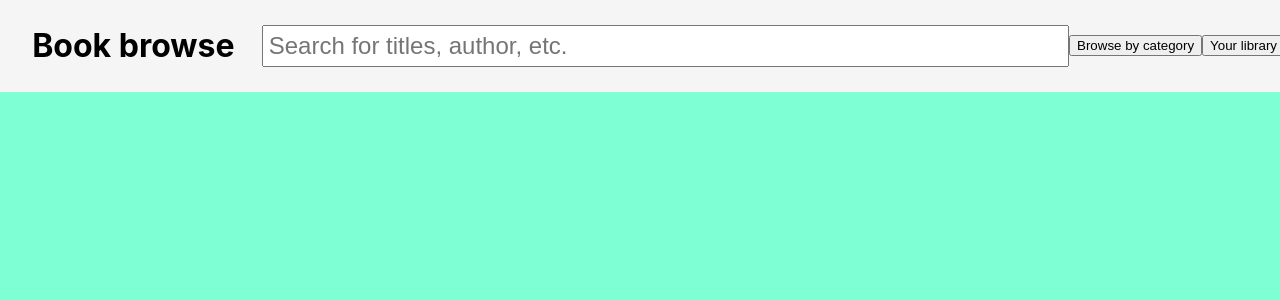
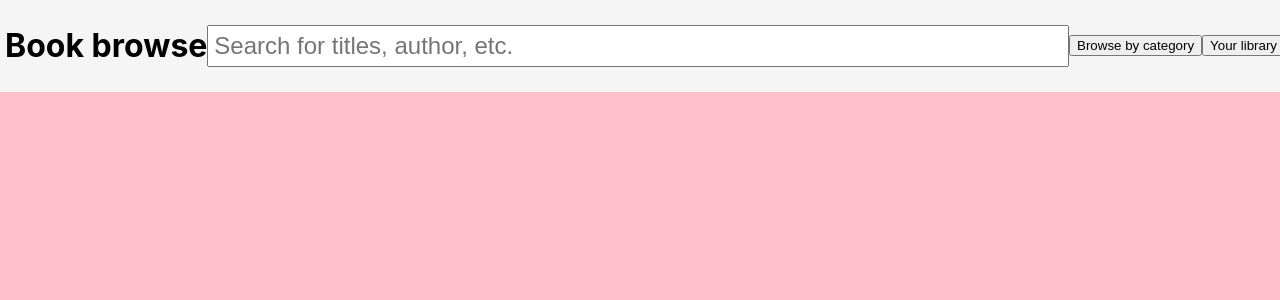
Before and after one commit to NangJohnBui3010/Book-Library-Webapp, a React (Create React App) app in the folder client/: page / in a window 1280 px wide. Shown: the top 300 px of the page. Built offline with nearby package versions, Linux system fonts and the light colour scheme.

Commit message:
Major layout update

```diff
--- a/client/src/App.css
+++ b/client/src/App.css
@@ -1,17 +1,16 @@
-.App {
-  height: 100vh;
-  padding: 0px 100px;
-  display: flex;
-  align-items: center;
-  justify-content: center;
-  text-align: center;
-  background-color: aquamarine;
+html, body {
+  margin: 0;
+  padding: 0;
+  height: 100%;
 }
 
+.App {
+  background-color: white;
+}
 .books{
   display: flex;
   flex-wrap: row-wrap;
-}
+}x
 
 .book{
   flex: 1;
@@ -46,35 +45,47 @@ input{
   background-color: blanchedalmond;
 }
 
+.book-store-page{
+  display: flex;
+  flex-flow: column;
+  background-color: pink;
+  height: 100vh;
+}
 .navigation-bar {
   display: flex;
+  flex-direction: row;
   justify-content: space-between;
   align-items: center;
-  position: absolute;
-  top: 0%;
-  left: 0%;
+  top: 0;
+  left: 0;
   padding: 5px;
   width: 100vw;
   background-color: #f5f5f5;
 }
 
 .navigation-bar h1 {
-  flex-grow: 1;
+  flex-grow: 0;
   font-size: 2em;
 }
 
 .search-bar {
-  flex-grow: 10;
+  flex-grow: 5;
   font-size: 24px;
 }
 
 .book-shelf{
-  position: absolute;
-  top: 10%;
-  left: 10%;
+  flex-grow: 1;
+  background-color: aqua;
   display: flex;
   flex-direction: column;
   align-items: start;
+}
+
+.book-from-bookstore{
+  padding: 20px;
+  border-style: solid;
+  border-radius: 5%;
+  margin: 10px;
 }
 
 .book-card{
--- a/client/src/pages/BookStore.jsx
+++ b/client/src/pages/BookStore.jsx
@@ -1,26 +1,36 @@
 import React from "react";
 import { useState } from "react";
+import { useEffect } from "react";
 export default function BookStore(){
     const [searchQuery, setSearchQuery] = useState("");
     const [bookData, setBookData] = useState(null);
     const [loading, setLoading] = useState(false);
+
+    async function fetchData() {
+        setLoading(true);
+        try {
+            const query = searchQuery;
+            console.log(searchQuery);
+            const response = await fetch(`https://openlibrary.org/search.json?q=${query.split(" ").join("+")}`);
+            const data = await response.json();
+            setBookData(data);
+        } catch (err) {
+            console.log(err);
+        } finally {
+            setLoading(false);
+        }
+    }
+
     function keyHandle(event){
         if(event.key ==="Enter"){
-            setLoading(true);
-            try{
-                const fetchData = async() => {
-                    const query = searchQuery;
-                    console.log(searchQuery);
-                    const response = await fetch(`https://openlibrary.org/search.json?q=${query.split(" ").join("+")}`);
-                    setBookData(await response.json());
-                    setLoading(false);
-                }
-                fetchData();
-            }catch(err){
-                console.log(err);
-            }
+            fetchData();
         }
     }
+
+    useEffect(() => {
+        console.log('Loading state changed:', loading);
+    }, [loading]);
+
     return(
         <div className = "book-store-page">
             <div className = "navigation-bar">
@@ -35,7 +45,7 @@ export default function BookStore(){
                 <button className = "category-browse-button">Browse by category</button>
                 <button className = "your-library-button">Your library</button>
             </div>
-
+            {/*<h1>Loading results</h1>*/}
             {loading && <h1>Loading results</h1>}
 
             {!loading && bookData &&
@@ -51,7 +61,6 @@ export default function BookStore(){
                 }
             </div>
             }
-
         </div>
     )
 }
```
